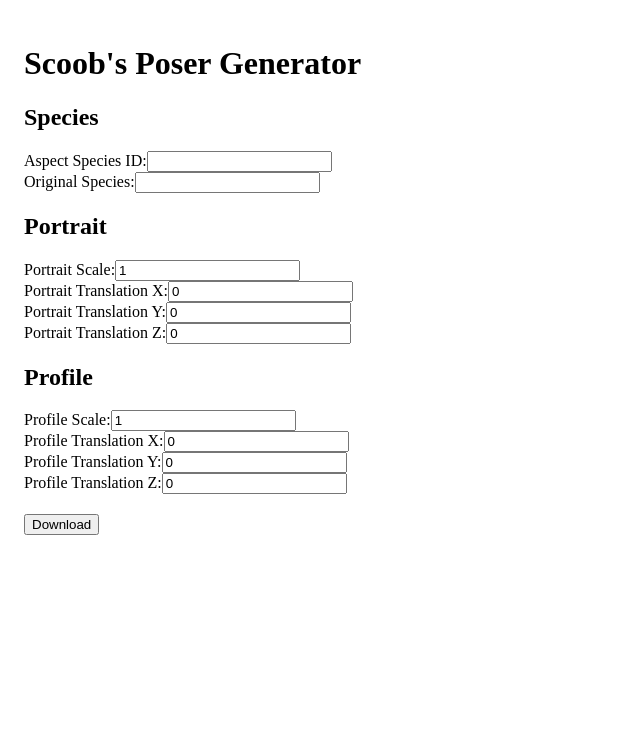
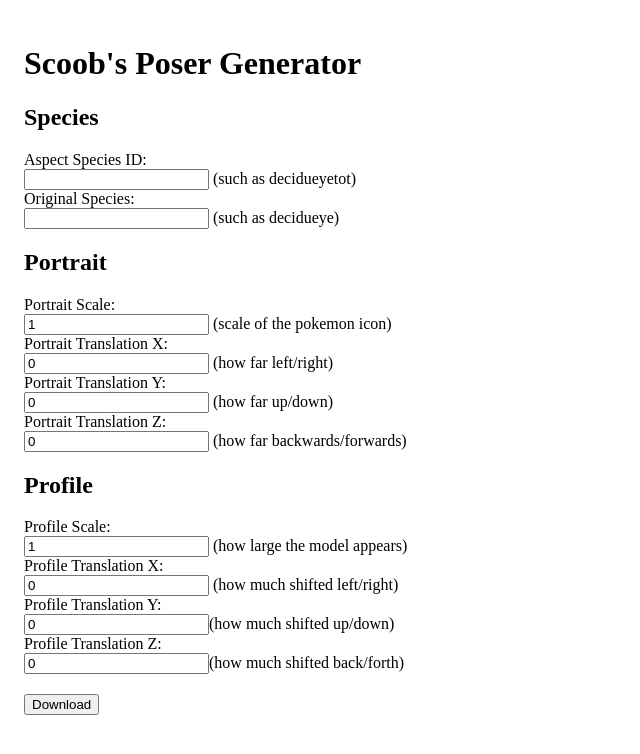
Before and after one commit to scoob2016/posergenerator, a React (Create React App) app: page / in a window 1280 px wide. Shown: the top 754 px of the page, without its empty margins (0-640 px from the left). Built offline with nearby package versions, Linux system fonts and the light colour scheme.

Commit message:
Info added

```diff
--- a/src/App.js
+++ b/src/App.js
@@ -151,27 +151,34 @@
         <h2>Species</h2>
         <div className="input-group">
           <label>Aspect Species ID:</label>
+          <div className="input-container">
             <input
               type="text"
               name="species"
               value={species}
               onChange={handleInputChange}
             />
+            <span className="info"> (such as decidueyetot)</span>
+          </div>
         </div>
         <div className="input-group">
           <label>Original Species:</label>
+          <div className="input-container">
             <input
               type="text"
               name="originalSpecies"
               value={originalSpecies}
               onChange={handleInputChange}
             />
+            <span className="info"> (such as decidueye)</span>
+          </div>
         </div>
       </div>
       <div className="section">
         <h2>Portrait</h2>
         <div className="input-group">
           <label>Portrait Scale:</label>
+          <div className="input-container">
             <input
               type="number"
               name="portraitScale"
@@ -179,9 +186,12 @@
               value={portraitScale}
               onChange={handleInputChange}
             />
+            <span className="info"> (scale of the pokemon icon)</span>
+          </div>
         </div>
         <div className="input-group">
           <label>Portrait Translation X:</label>
+          <div className="input-container">
             <input
               type="number"
               name="portraitTranslationX"
@@ -189,9 +199,12 @@
               value={portraitTranslationX}
               onChange={handleInputChange}
             />
+            <span className="info"> (how far left/right)</span>
+          </div>
         </div>
         <div className="input-group">
           <label>Portrait Translation Y:</label>
+          <div className="input-container">
             <input
               type="number"
               name="portraitTranslationY"
@@ -199,9 +212,12 @@
               value={portraitTranslationY}
               onChange={handleInputChange}
             />
+            <span className="info"> (how far up/down)</span>
+          </div>
         </div>
         <div className="input-group">
           <label>Portrait Translation Z:</label>
+          <div className="input-container">
             <input
               type="number"
               name="portraitTranslationZ"
@@ -209,12 +225,15 @@
               value={portraitTranslationZ}
               onChange={handleInputChange}
             />
+            <span className="info"> (how far backwards/forwards)</span>
+          </div>
         </div>
       </div>
       <div className="section">
         <h2>Profile</h2>
         <div className="input-group">
           <label>Profile Scale:</label>
+          <div className="input-container">
             <input
               type="number"
               name="profileScale"
@@ -222,9 +241,12 @@
               value={profileScale}
               onChange={handleInputChange}
             />
+            <span className="info"> (how large the model appears)</span>
+          </div>
         </div>
         <div className="input-group">
           <label>Profile Translation X:</label>
+          <div className="input-container">
             <input
               type="number"
               name="profileTranslationX"
@@ -232,9 +254,12 @@
               value={profileTranslationX}
               onChange={handleInputChange}
             />
+            <span className="info"> (how much shifted left/right)</span>
+          </div>
         </div>
         <div className="input-group">
           <label>Profile Translation Y:</label>
+          <div className="input-container">
             <input
               type="number"
               name="profileTranslationY"
@@ -242,9 +267,12 @@
               value={profileTranslationY}
               onChange={handleInputChange}
             />
+            <span className="info">(how much shifted up/down)</span>
+          </div>
         </div>
         <div className="input-group">
           <label>Profile Translation Z:</label>
+          <div className="input-container">
             <input
               type="number"
               name="profileTranslationZ"
@@ -252,6 +280,8 @@
               value={profileTranslationZ}
               onChange={handleInputChange}
             />
+            <span className="info">(how much shifted back/forth)</span>
+          </div>
         </div>
       </div>
       <div style={{ marginBottom: '20px' }}></div> {/* Empty div for spacing */}
@@ -261,4 +291,6 @@
 }
 
 
+
+
 export default App;
```
Also changed, not shown: src/App.css (+8 -0 lines). Lines whose indentation alone changed are shown as unchanged.
